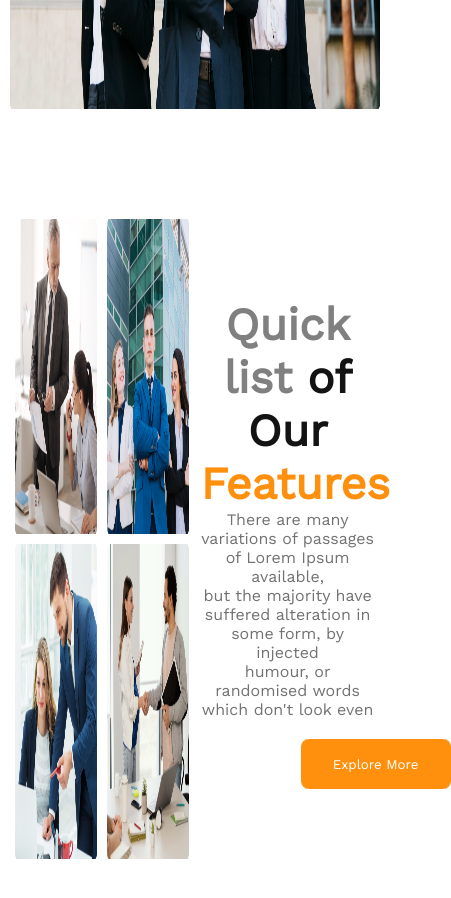
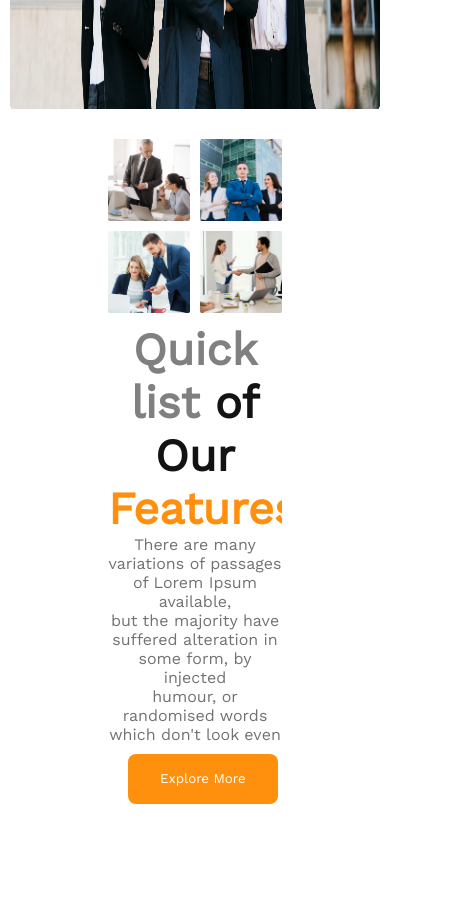
Before and after one commit to samio11/Archi_web, a plain HTML site: page index.html in a window 390 px wide. Shown: the part 920-1818 px from the top of the page, 451 px wide, since content can reach past the window. After the commit the page ends 1724 px from the top, so only its background shows below. Drawn offline with nearby package versions, Linux system fonts and the light colour scheme.

Commit message:
List responsive added

```diff
--- a/index.html
+++ b/index.html
@@ -52,8 +52,14 @@
             <div class="list_para">
                    <h2><span class="grey">Quick list</span> of Our <br> <span class="orange">Features</span></h2>
                    <p class="main_para" style="text-align: center;">There are many variations of passages of Lorem Ipsum available,<br> but the majority have suffered alteration in some form, by injected <br> humour, or randomised words which don't look even</p>
-                   <button class="btn_main" style="margin-top: 20px; margin-left: 100px;">Explore More</button>
+                   <button class="btn_main b1">Explore More</button>
             </div>
+        </div>
+
+
+        <!-- Feature Section -->
+        <div class="feature_box">
+
         </div>
 
     </main>
--- a/style/style.css
+++ b/style/style.css
@@ -3,6 +3,7 @@
     padding: 0;
     font-family: 'Work Sans', sans-serif;
 }
+
 
 header {
     /* background-image: linear-gradient(45deg, #FFB6C1, #ffb6c18b); */
@@ -162,8 +163,21 @@ main{
   height: 100%;
 }
 
+.b1{
+     margin-left: 100px;
+}
+
+
+
 
 @media screen  and (max-width : 576px){
+    /* *{
+        overflow-clip-margin: content-box;
+        overflow: clip;
+    } */
+    *{
+        overflow-x: hidden;
+    }
     header {
         /* background-image: linear-gradient(45deg, #FFB6C1, #ffb6c18b); */
         width: 100%;
@@ -179,4 +193,15 @@ main{
     height: 70vh;
    }
 
+   .list{
+    height: auto;
+    flex-direction: column;
+   }
+   .btn_main{
+    /* margin-right: 100px; */
+   }
+   .b1{
+    margin-left: 20px;
+   }
+
 }
```
